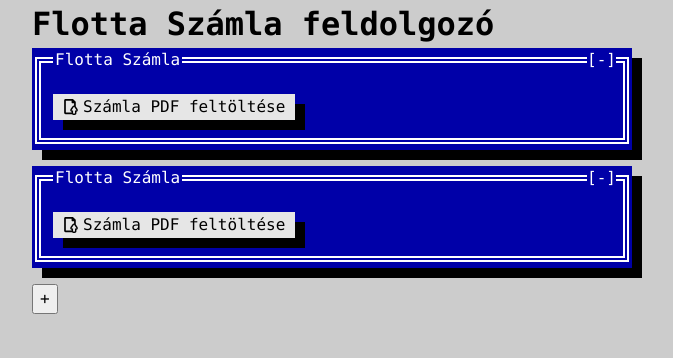
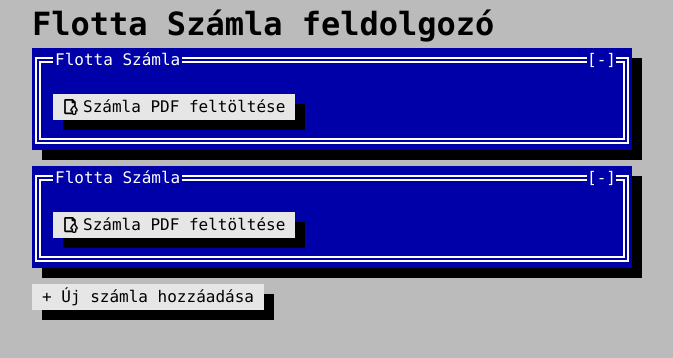
Before and after one commit to embee-dev/flotta-olvaso, a React (Vite) app: page / in a window 1280 px wide. Shown: the top 358 px of the page, without its empty margins (308-981 px from the left). Built offline with nearby package versions, Linux system fonts and the light colour scheme.

Commit message:
continue #14, merge buttons to one component

```diff
--- a/src/App.css
+++ b/src/App.css
@@ -1,7 +1,7 @@
 @import url('reset.css');
 
 body {
-    background-color: #ccc;
+    background-color: #bbb;
     font-family: "Lucida Console", monospace;
 }
 
@@ -22,6 +22,8 @@ body {
 }
 
 .flottaSzamlaManager {
+}
+.flottaSzamlaManager-add {
 }
 
 .flottaSzamlaOsszesito {
@@ -83,8 +85,10 @@ body {
     box-shadow: 10px 10px black;
     color: black;
     --brightness: 90%;
+    --transition-time: 200ms;
     background-color: hsl(0, 0%, var(--brightness));
-    transition: all 200ms;
+    transition: background-color var(--transition-time),
+        color var(--transition-time);
     cursor: pointer;
 }
 .flottaButton:hover {
@@ -100,6 +104,10 @@ body {
 .flottaButton-fieldset::before { content: '['; }
 .flottaButton-fieldset::after { content: ']'; }
 
+.flottaButton:active, .flottaButton-fieldset:active {
+    transform: translate(1px, 1px);
+}
+
 
 .flottaIcon {
     display: inline-block;
--- /dev/null
+++ b/src/SzamlaButton.jsx
@@ -0,0 +1,8 @@
+export default function SzamlaCopyButton({ className = '', htmlFor = '', text, icon, tooltip, onClick }) {
+    return (
+        <label className={`flottaButton ${className ? ' ' + className : ''}`} htmlFor={htmlFor} title={tooltip} onClick={onClick}>
+            {icon && <img className="flottaIcon" src={icon} alt="tooltip" />}
+            {text}
+        </label>
+    );
+  }
--- a/src/SzamlaCopyButton.jsx
+++ /dev/null
@@ -1,7 +0,0 @@
-export default function SzamlaCopyButton({ tooltip, onClick }) {
-    return (
-        <button title={tooltip + ` vágólapra másolása`} onClick={onClick}>
-            M
-        </button>
-    );
-  }
--- a/src/SzamlaElement.jsx
+++ b/src/SzamlaElement.jsx
@@ -1,5 +1,5 @@
-import copyIcon from '/icons/icon-copy.svg';
 import uploadIcon from '/icons/icon-upload.svg';
+import SzamlaButton from './SzamlaButton.jsx';
 
 import { useState } from 'react';
 
@@ -38,9 +38,13 @@ export default function SzamlaElement({ id, title, sorszam, osszeg, isInvalid, o
                 accept=".pdf"
                 onChange={handleFileSelect}
               />
-          <label className="flottaSzamlaElement-label flottaButton" htmlFor={inputId}>
-            <img className="flottaIcon" src={uploadIcon} alt="Feltöltés" title="Feltöltés" />Számla PDF feltöltése
-          </label>
+
+          <SzamlaButton
+            className="flottaSzamlaElement-label"
+            htmlFor={inputId}
+            icon={uploadIcon}
+            title="Feltöltés"
+            text="Számla PDF feltöltése"></SzamlaButton>
         </div>
       </fieldset>
     </section>
--- a/src/SzamlaManager.jsx
+++ b/src/SzamlaManager.jsx
@@ -1,3 +1,5 @@
+import SzamlaButton from './SzamlaButton.jsx';
+
 export default function SzamlaManager({ szamlak, onCreate }) {
   function onPlus() {
     onCreate();
@@ -5,7 +7,7 @@ export default function SzamlaManager({ szamlak, onCreate }) {
 
   return (
     <section className="flottaSzamlaManager">
-      {szamlak.length < 5 ? <button onClick={onPlus}> + </button> : ''}
+      {szamlak.length < 5 ? <SzamlaButton className="flottaSzamlaManager-add" text="+ Új számla hozzáadása" onClick={onPlus}></SzamlaButton>: ''}
     </section>
   );
 }
--- a/src/SzamlaOsszesito.jsx
+++ b/src/SzamlaOsszesito.jsx
@@ -1,4 +1,5 @@
-import SzamlaCopyButton from './SzamlaCopyButton.jsx';
+import SzamlaButton from './SzamlaButton.jsx';
+import copyIcon from '/icons/icon-copy.svg';
 
 export default function SzamlaOsszesito({ szamlak }) {
   let vegosszeg = szamlak.reduce((a, v) => {
@@ -27,11 +28,11 @@ export default function SzamlaOsszesito({ szamlak }) {
           <p>Végösszeg: <span id="vegosszeg">{vegosszeg}</span> ({osszegek
             .filter((i) => i > 0)
             .join(' + ')})</p>
-            <SzamlaCopyButton tooltip="Végösszeg" onClick={() => copyText('vegosszeg')}></SzamlaCopyButton>
+            <SzamlaButton icon={copyIcon} text="Másolás" tooltip="Végösszeg vágólapra másolása" onClick={() => copyText('vegosszeg')}></SzamlaButton>
           <pre>Sorszámok: <span id="sorszamok">{sorszamok
             .filter((i) => i.length > 0)
             .join(', ')}</span></pre>
-            <SzamlaCopyButton tooltip="Sorszámok" onClick={() => copyText('sorszamok')}></SzamlaCopyButton>
+            <SzamlaButton icon={copyIcon} text="Másolás" tooltip="Sorszámok vágólapra másolása" onClick={() => copyText('sorszamok')}></SzamlaButton>
         </>
       )}
     </section>
```
